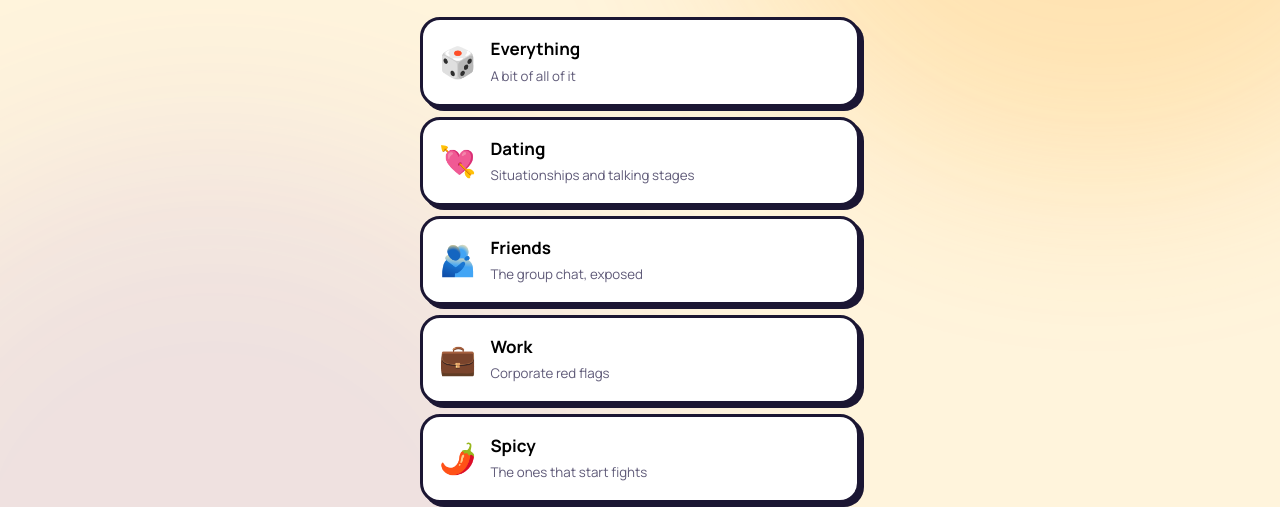
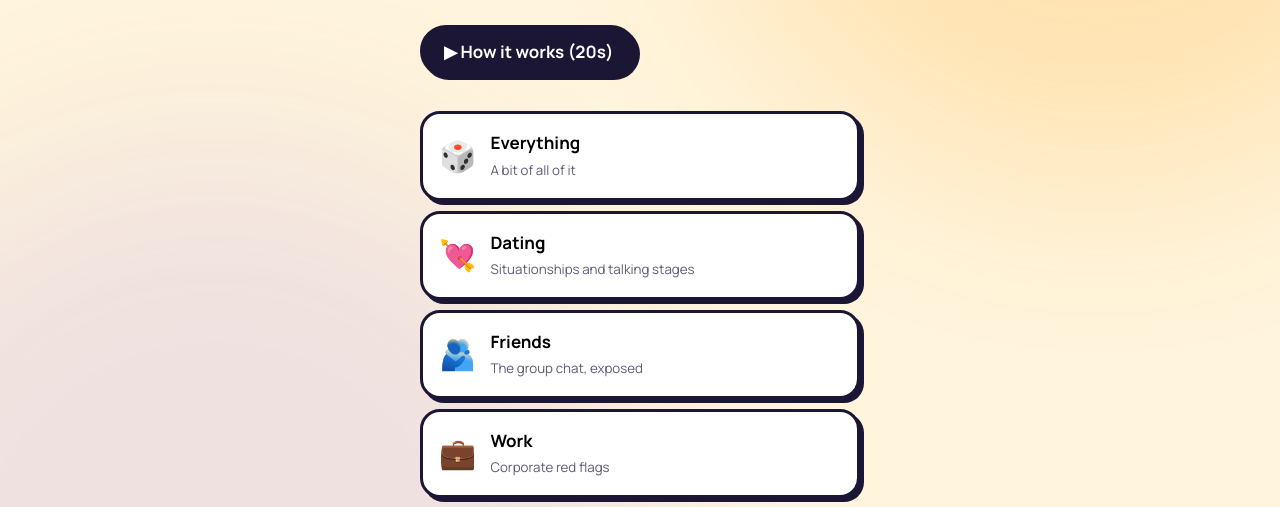
Before and after one commit to devanshs-dev/clueless, a plain HTML site: page red-flag.html in a window 1280 px wide. Shown: the part 284-791 px from the top of the page. Drawn offline with Linux system fonts and the light colour scheme.

Commit message:
Red Flag: how-to story button

```diff
--- a/red-flag.html
+++ b/red-flag.html
@@ -30,7 +30,7 @@
 .packs{display:grid;gap:10px;margin:16px 0}
 .pk{display:flex;align-items:center;gap:14px;padding:16px;border:3px solid var(--ink);border-radius:20px;background:#fff;box-shadow:4px 4px 0 var(--ink);cursor:pointer;text-align:left;font:inherit;transition:transform .15s}
 .pk:hover{transform:translate(-2px,-2px)}.pk i{font-style:normal;font-size:30px}.pk b{display:block;font-size:17px}.pk small{color:var(--mute)}
-</style></head><body class="site"><div id="nav"></div><main class="wrap"><div class="rf" id="app"></div></main><footer id="ft"></footer><script src="shared.js"></script>
+</style></head><body class="site"><div id="nav"></div><main class="wrap"><div class="rf" id="app"></div></main><footer id="ft"></footer><script src="shared.js"></script><script src="howto.js"></script>
 <script type="module">
 let FB=null;const fb=()=>FB||(FB=import("./fb.js"));fb().catch(()=>{});
 // Each item: [id, category, text]. Keep ids unique and never reuse them (votes are stored by id).
@@ -43,7 +43,7 @@ const PACKS=[["mix","🎲","Everything","A bit of all of it"],["d","💘","Datin
 const app=document.getElementById("app"),N=12;
 let deck=[],i=0,mine=[],agree=0,reds=0;
 const shuf=a=>{a=a.slice();for(let j=a.length-1;j>0;j--){const k=Math.floor(Math.random()*(j+1));[a[j],a[k]]=[a[k],a[j]]}return a};
-function intro(){app.innerHTML=`<h1 class="hero">Red flag or <span style="color:var(--ok)">green</span>?</h1><p class="sub">Swipe ${N} situations. See how everyone voted. Find out what kind of flag <i>you</i> are.</p><div class="packs">${PACKS.map(p=>`<button class="pk" data-p="${p[0]}"><i>${p[1]}</i><span><b>${p[2]}</b><small>${p[3]}</small></span></button>`).join("")}</div><p style="color:var(--mute);font-size:14px;text-align:center">← swipe left for 🚩 · swipe right for 💚 →</p>`;
+function intro(){app.innerHTML=`<h1 class="hero">Red flag or <span style="color:var(--ok)">green</span>?</h1><p class="sub">Swipe ${N} situations. See how everyone voted. Find out what kind of flag <i>you</i> are.</p><button class="btn htp-big" data-howto="flag">▶ How it works (20s)</button><div class="packs">${PACKS.map(p=>`<button class="pk" data-p="${p[0]}"><i>${p[1]}</i><span><b>${p[2]}</b><small>${p[3]}</small></span></button>`).join("")}</div><p style="color:var(--mute);font-size:14px;text-align:center">← swipe left for 🚩 · swipe right for 💚 →</p>`;
  app.querySelectorAll(".pk").forEach(b=>b.onclick=()=>start(b.dataset.p))}
 function start(p){const pool=p==="mix"?Q:Q.filter(q=>q[0].startsWith(p));deck=shuf(pool).slice(0,Math.min(N,pool.length));i=0;mine=[];agree=0;reds=0;card()}
 function card(){if(i>=deck.length)return done();const q=deck[i],nx=deck[i+1];
```
